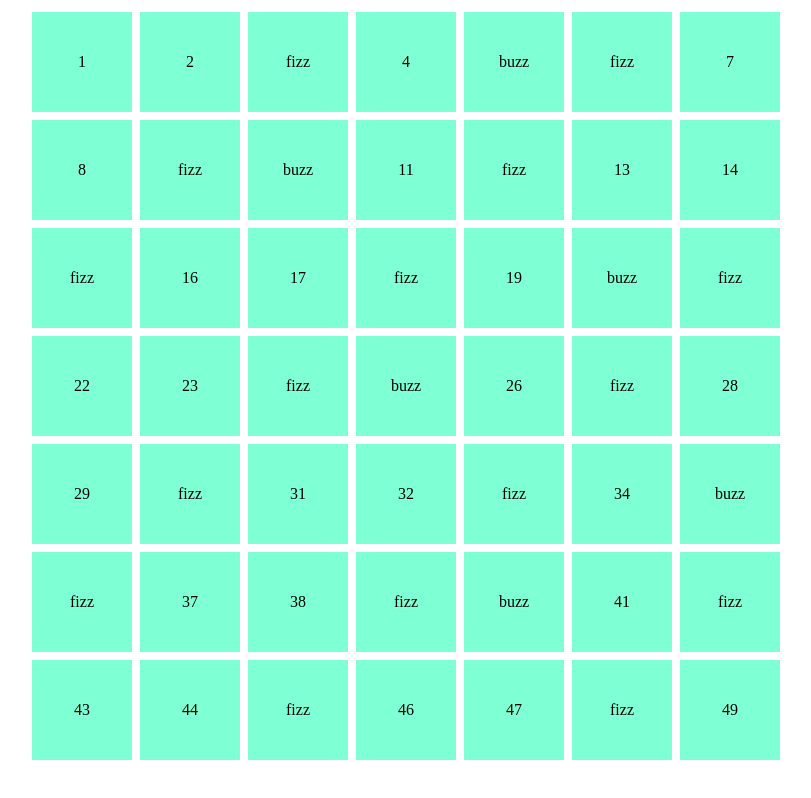
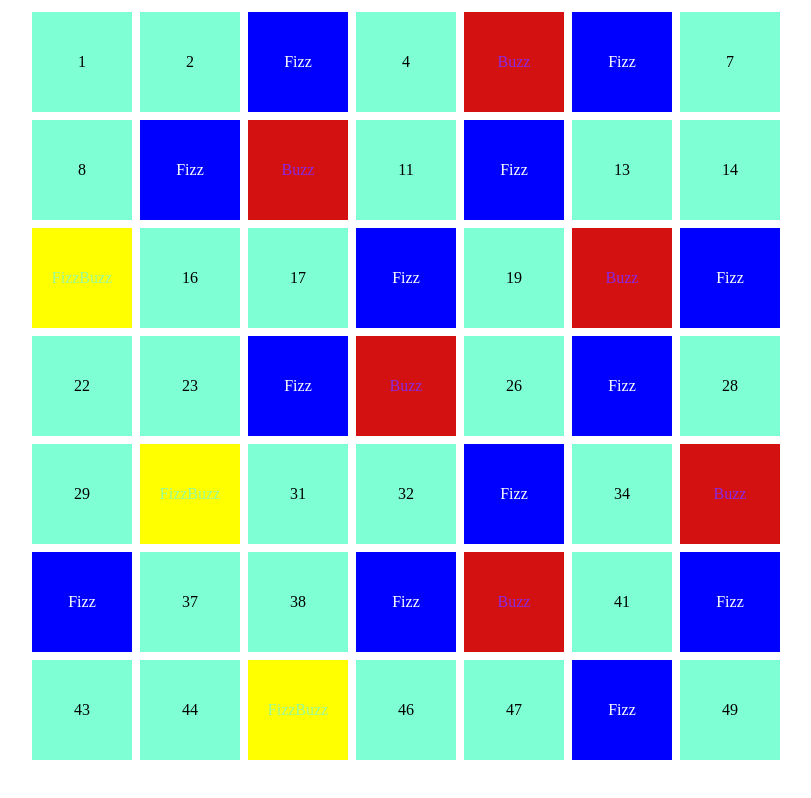
Before and after one commit to StanislavTryfenko/js-fizzbuzz, a plain HTML site: page index.html in a window 1280 px wide. Shown: the whole page, without its empty margins (232-1043 px from the left). Drawn offline with Linux system fonts and the light colour scheme.

Commit message:
CONSEGNA

```diff
--- a/assets/css/style.css
+++ b/assets/css/style.css
@@ -1,17 +1,32 @@
-.grid {
+#grid {
     width: 80%;
     max-width: 800px;
     margin: auto;
     display: flex;
     flex-wrap: wrap;
     list-style: none;
+}
 
-    li {
+li{
         width: 100px;
         aspect-ratio: 1;
         background-color: aquamarine;
         margin: 4px;
         line-height: 100px;
         text-align: center;
-    }
 }
+
+.fizz{
+    background-color: blue;
+    color: white;
+}
+
+.buzz{
+    background-color: rgb(211, 17, 17);
+    color: blueviolet;
+}
+
+.fizzbuzz{
+    background-color: yellow;
+    color: palegreen;
+}
--- a/assets/js/main.js
+++ b/assets/js/main.js
@@ -1,33 +1,64 @@
+for(let i = 1; i <= 49; i++){
 
-const ulElement = document.querySelector('.grid');
+    if (i % 3 == 0 && i % 5 ==0 ){
+        // Create an "li" node:
+        const li = document.createElement("li");
 
-for(let i = 1; i <= 49; i++){
-    //console.log(i);
+        // Add a class to "li":
+        li.classList.add("fizzbuzz")
 
-    if (i % 3 == 0){
-        const markupListItem = `<li>fizz</li>`;
-        ulElement.insertAdjacentHTML('beforeend', markupListItem)
+        // Create a text node:
+        const liText = document.createTextNode("FizzBuzz");
+
+        // Append the text node to the "li" node:
+        li.appendChild(liText);
+
+        // Append the "li" node to the list:
+        document.getElementById("grid").appendChild(li);
     }
     else if (i % 5 == 0){
-        const markupListItem = `<li>buzz</li>`;
-        ulElement.insertAdjacentHTML('beforeend', markupListItem)
+        // Create an "li" node:
+        const li = document.createElement("li");
+
+        // Add a class to "li":
+        li.classList.add("buzz")
+
+        // Create a text node:
+        const liText = document.createTextNode("Buzz");
+
+        // Append the text node to the "li" node:
+        li.appendChild(liText);
+
+        // Append the "li" node to the list:
+        document.getElementById("grid").appendChild(li);
     }
-    else if ((i % 3 == 0) || (i % 5 ==0)){
-        const markupListItem = `<li>fizzbuzz</li>`;
-        ulElement.insertAdjacentHTML('beforeend', markupListItem);
+    else if (i % 3 == 0){
+        // Create an "li" node:
+        const li = document.createElement("li");
+
+        // Add a class to "li":
+        li.classList.add("fizz")
+
+        // Create a text node:
+        const liText = document.createTextNode("Fizz");
+
+        // Append the text node to the "li" node:
+        li.appendChild(liText);
+
+        // Append the "li" node to the list:
+        document.getElementById("grid").appendChild(li);;
     }
     else{
-        const markupListItem = `<li>${i}</li>`;
-    ulElement.insertAdjacentHTML('beforeend', markupListItem)
+        // Create an "li" node:
+        const li = document.createElement("li");
+
+        // Create a text node:
+        const liText = document.createTextNode(i);
+
+        // Append the text node to the "li" node:
+        li.appendChild(liText);
+
+        // Append the "li" node to the list:
+        document.getElementById("grid").appendChild(li);;
     }
-
-
-
-
-
-
-
-    /**/;
-
-
 }
--- a/index.html
+++ b/index.html
@@ -8,7 +8,7 @@
 </head>
 <body>
 
-    <ul class="grid">
+    <ul id="grid">
 
     </ul>
 
```
